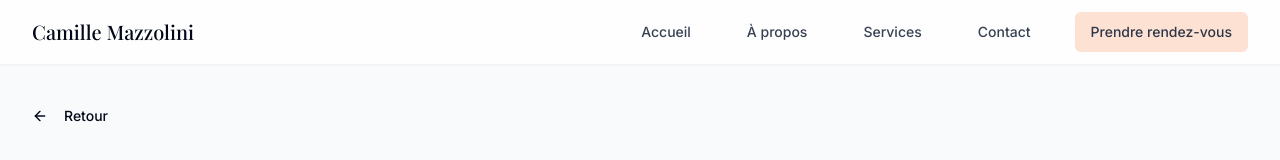
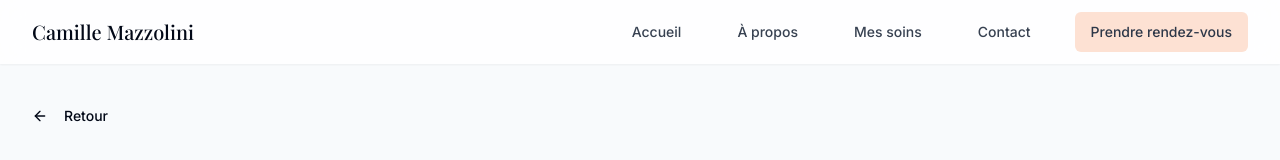
Before and after one commit to Alekbzh/gentle-rooted-cares, a React (Vite) app: page /services/1 in a window 1280 px wide. Shown: the top 160 px of the page. Built offline with nearby package versions, Linux system fonts and the light colour scheme.

Commit message:
Update Header.tsx

```diff
--- a/src/components/Header.tsx
+++ b/src/components/Header.tsx
@@ -8,7 +8,7 @@ const Header = () => {
   const navigation = [
     { name: "Accueil", href: "/" },
     { name: "À propos", href: "#about" },
-    { name: "Services", href: "#services" },
+    { name: "Mes soins", href: "#services" },
     { name: "Contact", href: "#contact" },
   ];
 
```
